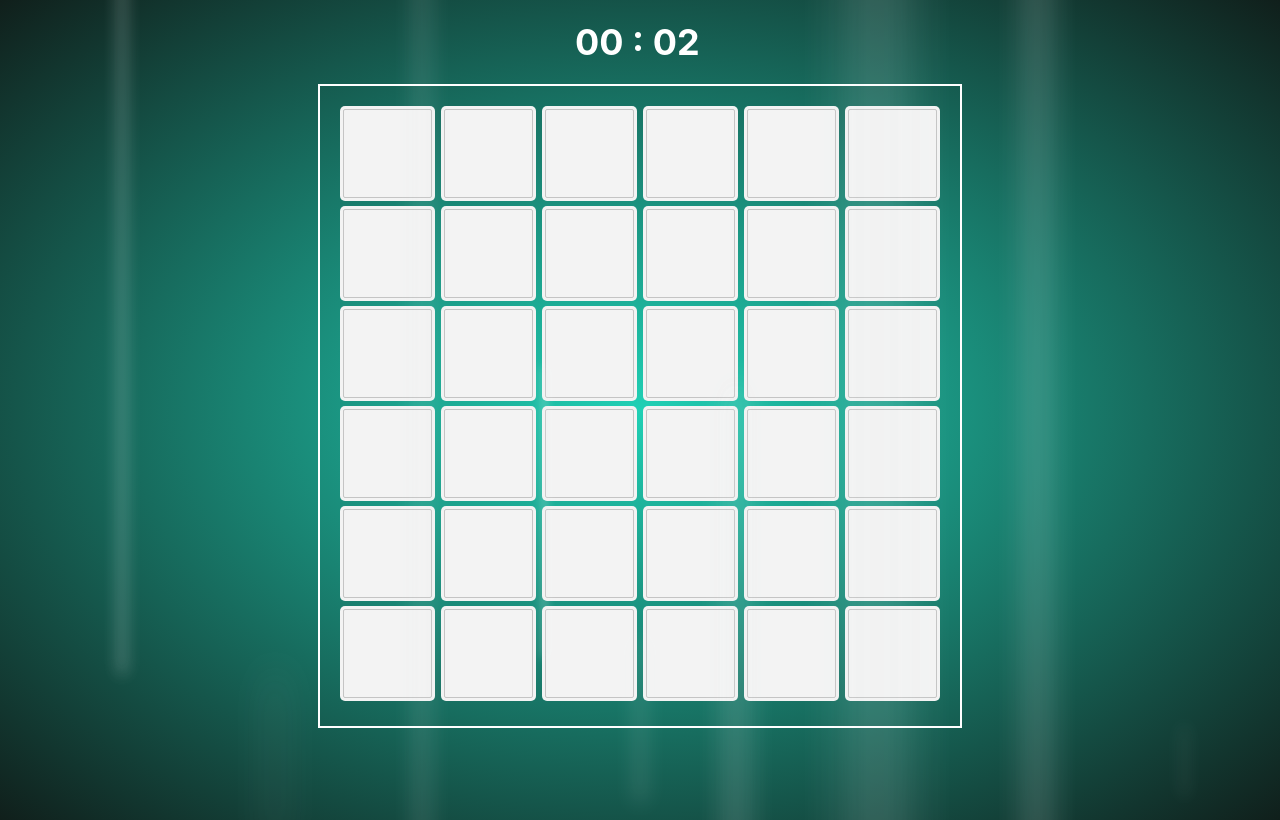
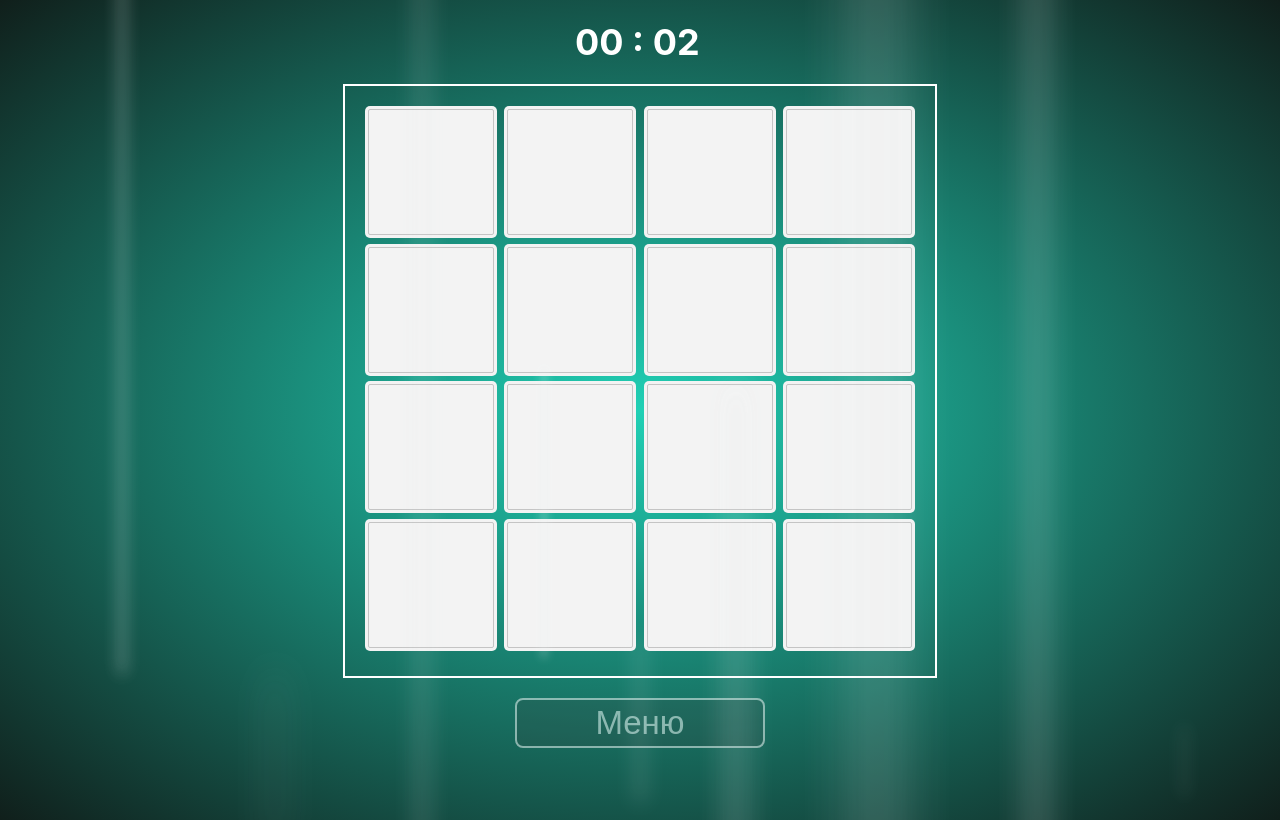
Before and after one commit to xemae/memoryCardsGame, a React (Create React App) app: page / in a window 1280 px wide. Both pictures are taken after a click on the button "Начать игру". Built offline with nearby package versions, Linux system fonts and the light colour scheme.

Commit message:
all is ok

```diff
--- a/src/components/Cards/Card/Card.jsx
+++ b/src/components/Cards/Card/Card.jsx
@@ -3,12 +3,11 @@ import s from "./Card.module.css";
 import React, {useCallback, useMemo} from "react";
 import {useDispatch, useSelector} from "react-redux";
 import classNames from "classnames";
-import Win from "../../Win/Win";
 
 const Card = (props) => {
     const {card} = props
     const dispatch = useDispatch()
-    const {showedItemsIds, removedItemIds, cards} = useSelector(state => state.toolkit)
+    const {showedItemsIds, removedItemIds, gameSize} = useSelector(state => state.toolkit)
 
     const isShowed = useMemo(() =>
         Boolean(showedItemsIds.find(item => item.id === card.id)), [showedItemsIds, card])
@@ -25,7 +24,12 @@ const Card = (props) => {
         <div
             className={classNames(
                 s.card,
-                {[s.default]: !isShowed && !isRemoved}
+                {[s.default]: !isShowed && !isRemoved},
+            {[s.six]:  gameSize == 6},
+            {[s.five]: gameSize == 5},
+            {[s.four]: gameSize == 4},
+            {[s.three]: gameSize == 3},
+            {[s.two]: gameSize == 2},
             )}
             onClick={cardClick}
         >
@@ -33,7 +37,7 @@ const Card = (props) => {
                 src={card.image}
                 className={classNames(
                     s.image,
-                    {[s.none]: !isShowed || isRemoved}
+                    {[s.none]: !isShowed || isRemoved},
                 )}
             />
         </div>
--- a/src/components/Cards/Card/Card.module.css
+++ b/src/components/Cards/Card/Card.module.css
@@ -24,6 +24,31 @@
     outline: 1px solid transparent;
 }
 
+.card.six {
+    width: 103px;
+    height: 103px;
+}
+
+.card.five {
+    width: 114px;
+    height: 114px;
+}
+
+.card.four {
+    width: 132px;
+    height: 132px;
+}
+
+.card.three {
+    width: 146px;
+    height: 146px;
+}
+
+.card.two {
+    width: 171px;
+    height: 171px;
+}
+
 .card.default {
     background-color: #f3f3f3;
     outline: 1px solid #c4c4c4;
--- a/src/components/Cards/Cards.jsx
+++ b/src/components/Cards/Cards.jsx
@@ -1,18 +1,18 @@
 import React, {useEffect} from "react";
 import {useDispatch, useSelector} from "react-redux";
 import Card from "./Card/Card";
-import {hideCard} from "../../redux-toolkit/toolkitSlice";
+import {hideCard, setMenu} from "../../redux-toolkit/toolkitSlice";
 import classNames from "classnames";
 import s from "./Cards.module.css";
+import Menu from "../Menu/Menu";
 
 const timeOutSingle = 5000
 const timeOutFail = 1000
 const timeOutSuccess = 200
 
 const Cards = () => {
-
     const dispatch = useDispatch()
-    const {cards, showedItemsIds} = useSelector(state => state.toolkit)
+    const {cards, showedItemsIds, gameSize} = useSelector(state => state.toolkit)
 
     useEffect(() => {
         if (showedItemsIds.length > 0) {
@@ -37,17 +37,31 @@ const Cards = () => {
     }, [showedItemsIds])
 
 
-    const Cards = cards.map(card => <Card card={card} key={card.id}/>)
+    const cardItems = cards?.map(card => <Card card={card} key={card.id}/>) || []
+
+    const onMenuClick = () => {
+        dispatch(setMenu())
+        return <Menu/>
+    }
 
     return (
-        <div
-            className={classNames(
-                s.cardsContainer,
-                {[s.six]: true},
-                {[s.four]: false},
-            )}
-        >
-            {Cards}
+        <div>
+
+            <div
+                className={classNames(
+                    s.cardsContainer,
+                    {[s.six]: gameSize == 6},
+                    {[s.five]: gameSize == 5},
+                    {[s.four]: gameSize == 4},
+                    {[s.three]: gameSize == 3},
+                    {[s.two]: gameSize == 2},
+                )}
+            >
+                {cardItems}
+            </div>
+
+            <button className={s.menuButton} onClick={onMenuClick}>Меню</button>
+
         </div>
     )
 }
--- a/src/components/Cards/Cards.module.css
+++ b/src/components/Cards/Cards.module.css
@@ -1,16 +1,3 @@
-/*.cardsContainer {*/
-/*    display: grid;*/
-/*    grid-template-rows: 1fr 1fr 1fr 1fr 1fr 1fr;*/
-/*    grid-template-columns: 1fr 1fr 1fr 1fr 1fr 1fr;*/
-/*    grid-gap: 3px;*/
-/*    border: white 2px solid;*/
-/*    width: 600px;*/
-/*    height: 600px;*/
-/*    padding: 20px;*/
-/*    position: relative;*/
-/*    margin: auto;*/
-/*}*/
-
 .cardsContainer {
     display: flex;
     flex-wrap: wrap;
@@ -22,11 +9,33 @@
 }
 
 .cardsContainer.six {
+    width: 650px;
+    height: 650px;
+}
+
+.cardsContainer.five {
     width: 600px;
     height: 600px;
 }
 
 .cardsContainer.four {
-    width: 400px;
-    height: 400px;
+    width: 550px;
+    height: 550px;
 }
+
+.cardsContainer.three {
+    width: 450px;
+    height: 450px;
+}
+
+.cardsContainer.two {
+    width: 350px;
+    height: 350px;
+}
+
+.menuButton {
+    display: flex;
+    margin: 20px auto 10px auto;
+    justify-content: center;
+    align-items: center;
+}
--- a/src/components/Menu/Menu.jsx
+++ b/src/components/Menu/Menu.jsx
@@ -1,15 +1,15 @@
 import React, {useState} from "react";
 import {useDispatch, useSelector} from "react-redux";
-import {setMenu, start} from "../../redux-toolkit/toolkitSlice";
+import {setGameSize, start} from "../../redux-toolkit/toolkitSlice";
 import s from './Menu.module.css'
 
 const Menu = () => {
-    const {gameOn, removedItemIds} = useSelector(state => state.toolkit)
+    const {gameOn, removedItemIds, gameSize} = useSelector(state => state.toolkit)
     const dispatch = useDispatch()
 
     const [sizeMode, setSizeMode] = useState(false)
     const [showRules, setShowRules] = useState(false)
-    const [gameSize, setGameSize] = useState(4)
+    // const [gameSize, setGameSize] = useState(4)
 
 
     const StartButton = () => {
@@ -39,11 +39,9 @@ const Menu = () => {
     }
 
     if (sizeMode) {
-
         const changeGameSizeHandler = (e) => {
-            const size = e.target.value;
-            setGameSize(size);
-            //console.log("price " + numbers);
+            const size = +e.target.value;
+            dispatch(setGameSize(size));
         }
 
         return (
@@ -54,20 +52,20 @@ const Menu = () => {
                     <h2>{'Размер поля: ' + gameSize + 'x' + gameSize}</h2>
                     <div>
                         <input
-                            className={s.gameSizeSlider} type="range" min="2" max="6" step="1" value={gameSize}
+                            className={s.gameSizeSlider} type="range" min="2" max="6" step="2" value={gameSize}
                             onChange={(e) => changeGameSizeHandler(e)}
                         />
                     </div>
                 </div>
 
                 <button onClick={() => setSizeMode(false)}>Меню</button>
-
             </div>
         )
     }
 
     if (showRules) {
         return <div className={s.menu}>
+
             <h1>Мемные коты</h1>
             <h3>
                 Перед вами таблица из клеток. В каждой из них спрятан мем с котом. За один ход вы можете раскрыть два
@@ -81,7 +79,6 @@ const Menu = () => {
             </h3>
 
             <button onClick={() => setShowRules(false)}>Меню</button>
-
 
         </div>
     }
@@ -97,7 +94,6 @@ const Menu = () => {
         )
     }
 
-
 }
 
 export default Menu
--- a/src/components/Menu/Menu.module.css
+++ b/src/components/Menu/Menu.module.css
@@ -4,11 +4,11 @@
     flex-flow: column wrap;
     align-items: center;
     justify-content: center;
-    margin-top: 50px;
 }
 
 .menu h1 {
     font-size: 50px;
+    margin-top: 110px;
 }
 
 button {
@@ -88,16 +88,12 @@ h3 {
     height: 23px;
     background: radial-gradient(at center, #6af3c2, #38c0ac);
     cursor: pointer;
-    /*box-shadow: 0 0 16px 0 rgba(14, 87, 75, 0.63);*/
     box-shadow: 0 0 13px 0 rgba(178, 255, 242, 0.63);
-
 }
 
 .gameSizeSlider::-webkit-slider-thumb:hover {
     background: radial-gradient(at center, #76ffcf, #38c0ac);
     box-shadow: 0 0 18px 0 rgba(178, 255, 242, 0.63);
-
-
 }
 
 .gameSizeSlider::-moz-range-thumb {
--- a/src/components/Win/Win.jsx
+++ b/src/components/Win/Win.jsx
@@ -1,4 +1,4 @@
-import React, {useEffect} from "react";
+import React from "react";
 import {useDispatch, useSelector} from "react-redux";
 import s from './Win.module.css'
 import Menu from "../Menu/Menu";
@@ -17,7 +17,7 @@ const Win = (props) => {
         return <Menu/>
     }
 
-    if (removedItemIds.length === cards.length) {
+    if (removedItemIds.length === cards?.length) {
         return (
             <div className={s.winCover}>
                 <h1>Результаты</h1>
--- /dev/null
+++ b/src/redux-toolkit/cardBase.js
@@ -0,0 +1,37 @@
+import img1 from "../images/1.webp";
+import img2 from "../images/2.webp";
+import img3 from "../images/3.jpeg";
+import img4 from "../images/4.jpeg";
+import img5 from "../images/5.png";
+import img6 from "../images/6.jpeg";
+import img7 from "../images/7.jpeg";
+import img8 from "../images/8.webp";
+import img9 from "../images/9.webp";
+import img10 from "../images/10.webp";
+import img11 from "../images/11.webp";
+import img12 from "../images/12.webp";
+import img13 from "../images/13.webp";
+import img14 from "../images/14.jpeg";
+import img15 from "../images/15.webp";
+import img16 from "../images/16.jpeg";
+import img17 from "../images/17.webp";
+import img18 from "../images/18.webp";
+
+const imageBase = [
+    img1, img2, img3, img4, img5, img6, img7, img8, img9,
+    img10, img11, img12, img13, img14, img15, img16, img17, img18,
+]
+
+export function getCards(gameSize) {
+    const availableImages = imageBase.sort(() => Math.random() - 0.5).slice(0, gameSize * gameSize / 2)
+    const cardsWithUnique = availableImages.map((image, index) => ({
+        id: index + 1,
+        pairId: index + 1,
+        image
+    }))
+    const duplicatedCards = cardsWithUnique.map(card => ({
+        ...card,
+        id: card.id + gameSize * gameSize / 2,
+    }))
+    return [...cardsWithUnique, ...duplicatedCards]
+}
--- a/src/redux-toolkit/toolkitSlice.js
+++ b/src/redux-toolkit/toolkitSlice.js
@@ -1,215 +1,16 @@
-import {createSlice, current} from "@reduxjs/toolkit";
-import img1 from '../images/1.webp'
-import img2 from '../images/2.webp'
-import img3 from '../images/3.jpeg'
-import img4 from '../images/4.jpeg'
-import img5 from '../images/5.png'
-import img6 from '../images/6.jpeg'
-import img7 from '../images/7.jpeg'
-import img8 from '../images/8.webp'
-import img9 from '../images/9.webp'
-import img10 from '../images/10.webp'
-import img11 from '../images/11.webp'
-import img12 from '../images/12.webp'
-import img13 from '../images/13.webp'
-import img14 from '../images/14.jpeg'
-import img15 from '../images/15.webp'
-import img16 from '../images/16.jpeg'
-import img17 from '../images/17.webp'
-import img18 from '../images/18.webp'
-
+import {createSlice} from "@reduxjs/toolkit";
+import {getCards} from "./cardBase";
 
 const toolkitSlice = createSlice({
     name: 'toolkit',
     initialState: {
         gameOn: false,
-        gameSize: null,
+        gameSize: 4,
         attempts: 0,
         successfulAttempts: 0,
         showedItemsIds: [],
         removedItemIds: [],
-        cards: [
-            {
-                id: 1,
-                pairId: 1,
-                image: img1,
-            },
-            {
-                id: 2,
-                pairId: 2,
-                image: img2,
-            },
-            {
-                id: 3,
-                pairId: 3,
-                image: img3,
-            },
-            {
-                id: 4,
-                pairId: 4,
-                image: img4,
-            },
-            {
-                id: 5,
-                pairId: 5,
-                image: img5,
-            },
-            {
-                id: 6,
-                pairId: 6,
-                image: img6,
-            },
-            {
-                id: 7,
-                pairId: 7,
-                image: img7,
-            },
-            {
-                id: 8,
-                pairId: 8,
-                image: img8,
-            },
-            {
-                id: 9,
-                pairId: 9,
-                image: img9,
-            },
-            {
-                id: 10,
-                pairId: 10,
-                image: img10,
-            },
-            {
-                id: 11,
-                pairId: 11,
-                image: img11,
-            },
-            {
-                id: 12,
-                pairId: 12,
-                image: img12,
-            },
-            {
-                id: 13,
-                pairId: 13,
-                image: img13,
-            },
-            {
-                id: 14,
-                pairId: 14,
-                image: img14,
-            },
-            {
-                id: 15,
-                pairId: 15,
-                image: img15,
-            },
-            {
-                id: 16,
-                pairId: 16,
-                image: img16,
-            },
-            {
-                id: 17,
-                pairId: 17,
-                image: img17,
-            },
-            {
-                id: 18,
-                pairId: 18,
-                image: img18,
-            },
-            {
-                id: 19,
-                pairId: 1,
-                image: img1,
-            },
-            {
-                id: 20,
-                pairId: 2,
-                image: img2,
-            },
-            {
-                id: 21,
-                pairId: 3,
-                image: img3,
-            },
-            {
-                id: 22,
-                pairId: 4,
-                image: img4,
-            },
-            {
-                id: 23,
-                pairId: 5,
-                image: img5,
-            },
-            {
-                id: 24,
-                pairId: 6,
-                image: img6,
-            },
-            {
-                id: 25,
-                pairId: 7,
-                image: img7,
-            },
-            {
-                id: 26,
-                pairId: 8,
-                image: img8,
-            },
-            {
-                id: 27,
-                pairId: 9,
-                image: img9,
-            },
-            {
-                id: 28,
-                pairId: 10,
-                image: img10,
-            },
-            {
-                id: 29,
-                pairId: 11,
-                image: img11,
-            },
-            {
-                id: 30,
-                pairId: 12,
-                image: img12,
-            },
-            {
-                id: 31,
-                pairId: 13,
-                image: img13,
-            },
-            {
-                id: 32,
-                pairId: 14,
-                image: img14,
-            },
-            {
-                id: 33,
-                pairId: 15,
-                image: img15,
-            },
-            {
-                id: 34,
-                pairId: 16,
-                image: img16,
-            },
-            {
-                id: 35,
-                pairId: 17,
-                image: img17,
-            },
-            {
-                id: 36,
-                pairId: 18,
-                image: img18,
-            },
-        ],
+        cards: null
     },
     reducers: {
         start(state) {
@@ -217,7 +18,7 @@ const toolkitSlice = createSlice({
             state.successfulAttempts = 0
             state.removedItemIds.length = 0
             state.showedItemsIds.length = 0
-            state.cards.sort(() => Math.random() - 0.5)
+            state.cards = getCards(state.gameSize).sort(() => Math.random() - 0.5)
             state.gameOn = true
         },
         showCard(state, action) {
@@ -234,26 +35,21 @@ const toolkitSlice = createSlice({
         },
         hideCard(state) {
             state.attempts = state.attempts + 1
-
             if (state.cards.length === state.removedItemIds.length) {
                 state.gameOn = false
-                // state.removedItemIds = []
             }
-
             state.showedItemsIds = []
-
-            console.log(state.gameOn)
         },
         setMenu(state) {
             state.removedItemIds = []
+            state.gameOn = false
         },
-        SetSize(state, action) {
-            // state.removedItemIds = []
+        setGameSize(state, action) {
+            state.gameSize = action.payload
         }
-
     },
 })
 
 export default toolkitSlice.reducer
 
-export const {start, showCard, hideCard, setMenu} = toolkitSlice.actions
+export const {start, showCard, hideCard, setMenu, setGameSize} = toolkitSlice.actions
```
Also changed, not shown: src/App.css (deleted, +0 -37 lines), src/App.js (+3 -7 lines), src/app.module.css (+0 -33 lines).
